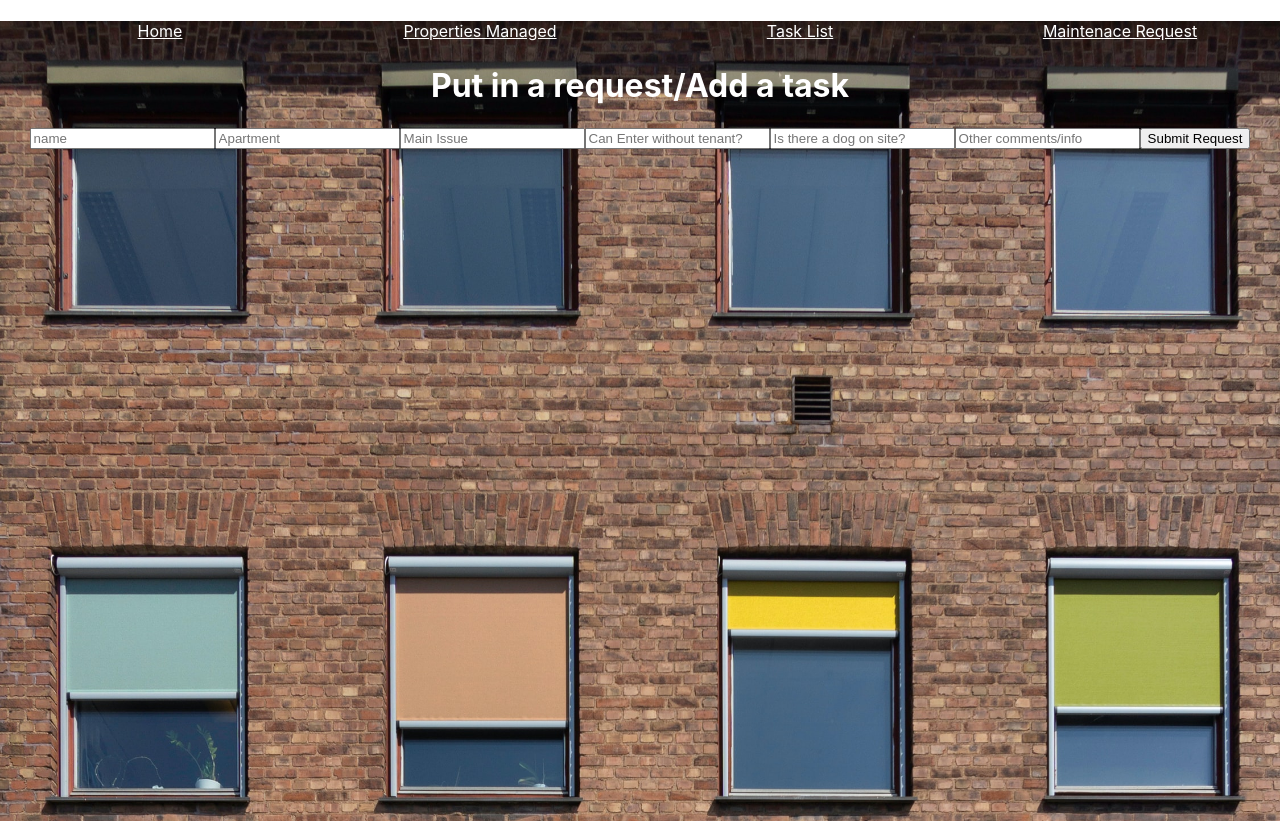
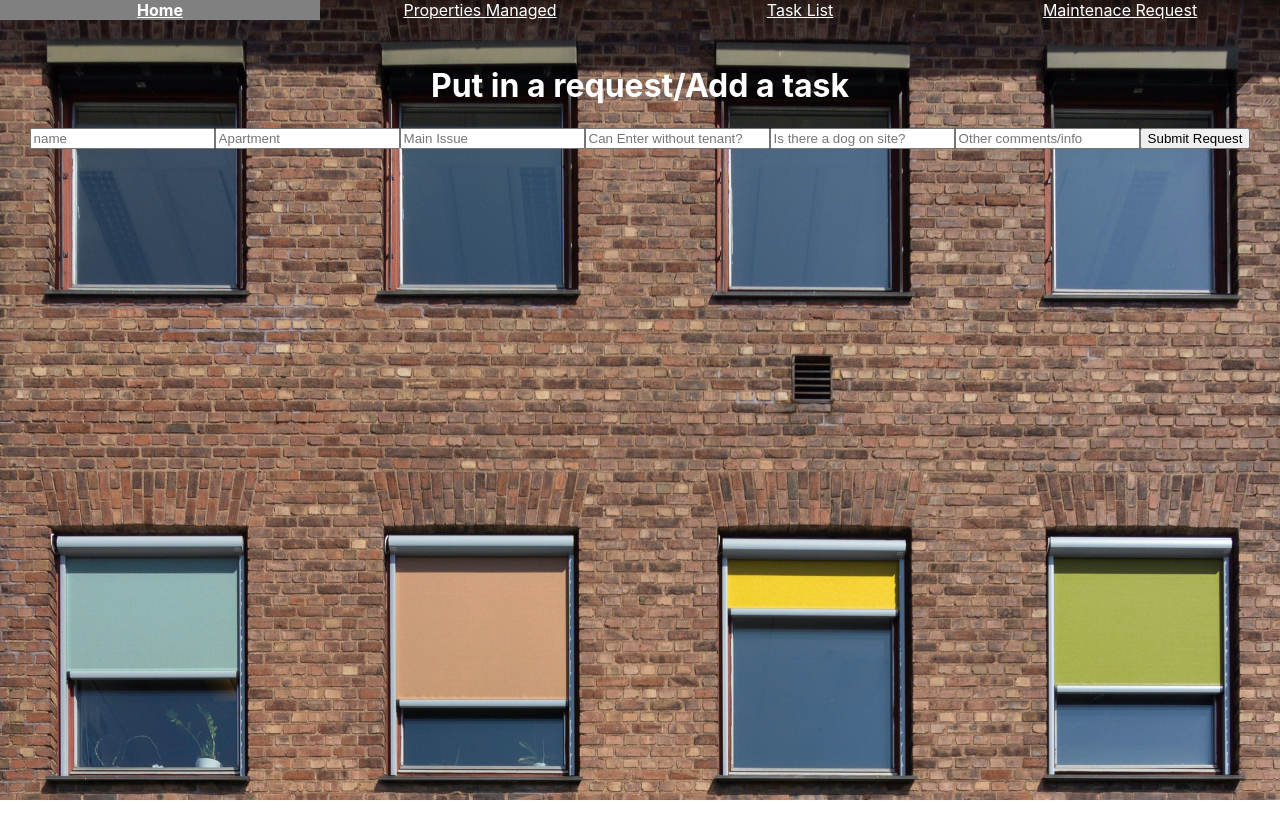
Before and after one commit to JJVenable/PropertyManagement, a React (Create React App) app in the folder frontEnd/: page /maintrequests in a window 1280 px wide. After the commit the page ends 800 px from the top, so only its background shows below. Built offline with nearby package versions, Linux system fonts and the light colour scheme; no server answers.

Commit message:
white bars top of .homePage & .requestPage fixed. css 11-14

```diff
--- a/frontEnd/src/App.css
+++ b/frontEnd/src/App.css
@@ -8,6 +8,11 @@
   background-color:deepskyblue;
   opacity: 1;
 }
+.homePage,
+.requestPage {
+  display: inline-grid;
+}
+
 .PListPage,
 .taskPage,
 .editPage {
@@ -26,6 +31,7 @@
   flex-direction: column;
   justify-content: center;
   width: fit-content;
+  min-width: 400px;
   font-weight: bold;
   background-color: rgba(46, 75, 75, 0.6);
 
@@ -48,14 +54,7 @@
   font-weight: bold;
   background-color: grey
 }
-footer {
-width: 100%;
-	height: 5%;
-	position: relative;
-	bottom: 0%;
-	padding: 1%;
 
-}
 /* //////////////////////////////////default below//////////////////////////////////////////////////// */
 .App {
   text-align: center;
--- a/frontEnd/src/components/MaintRequest.jsx
+++ b/frontEnd/src/components/MaintRequest.jsx
@@ -29,7 +29,7 @@ const MaintRequest = (props) => {
   return (
     <div className='requestPage'>
       <h1>Put in a request/Add a task</h1>
-      <form onSubmit={handleSubmit} >
+      <form onSubmit={handleSubmit} className='formOne' >
         <input
           type="text-area"
           value={logForm.name}
```
